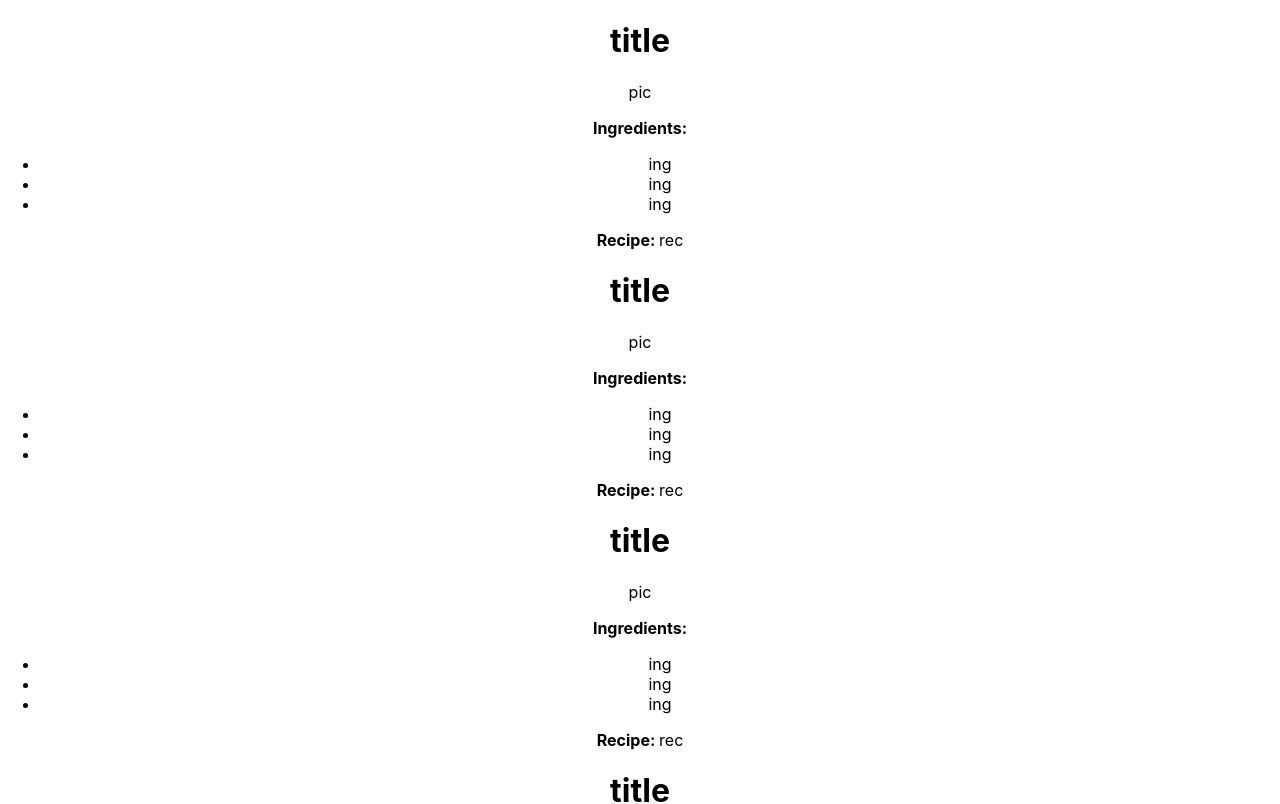
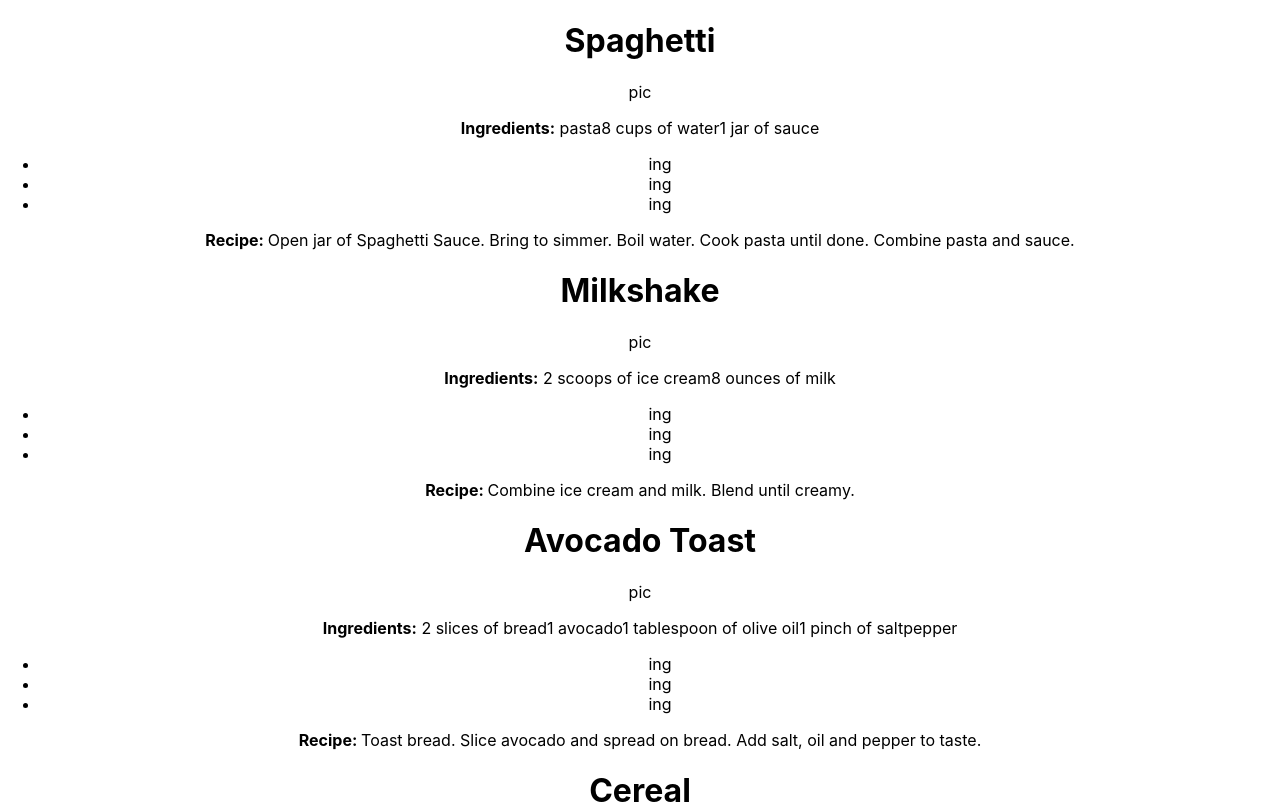
Before and after one commit to ciarangg/recipe-app, a React (Create React App) app: page / in a window 1280 px wide. Shown: the top 804 px of the page. Built offline with nearby package versions, Linux system fonts and the light colour scheme.

Commit message:
populating recipe list with info from json

```diff
--- a/src/Recipe.js
+++ b/src/Recipe.js
@@ -3,20 +3,19 @@ import React, { Component } from 'react';
 class Recipe extends Component {
     render() {
 
-
-        // let {json} = this.props
-        // console.log(json)
+        let {info} = this.props
+        console.log(info)
 
         return ( <div>
-                    <h1> title </h1>
+                    <h1> {info.title} </h1>
                     <p>pic</p>
-                    <p> <b>Ingredients:</b> </p>
+                    <p> <b>Ingredients:</b> {info.ingredients} </p>
                     <ul>
                         <li>ing</li>
                         <li>ing</li>
                         <li>ing</li>
                     </ul>
-                    <p> <b> Recipe: </b> rec </p>
+                    <p> <b> Recipe: </b> {info.instructions} </p>
 
                 </div>
         );
--- a/src/RecipeList.js
+++ b/src/RecipeList.js
@@ -5,10 +5,6 @@ import json from './recipelist.json'
 class RecipeList extends Component {
 
     render() {
-
-
-    console.log(json)
-
 
     const recipes = json.map((recipe) => {
         return (<Recipe key={recipe.id} info={recipe} /> )
```
